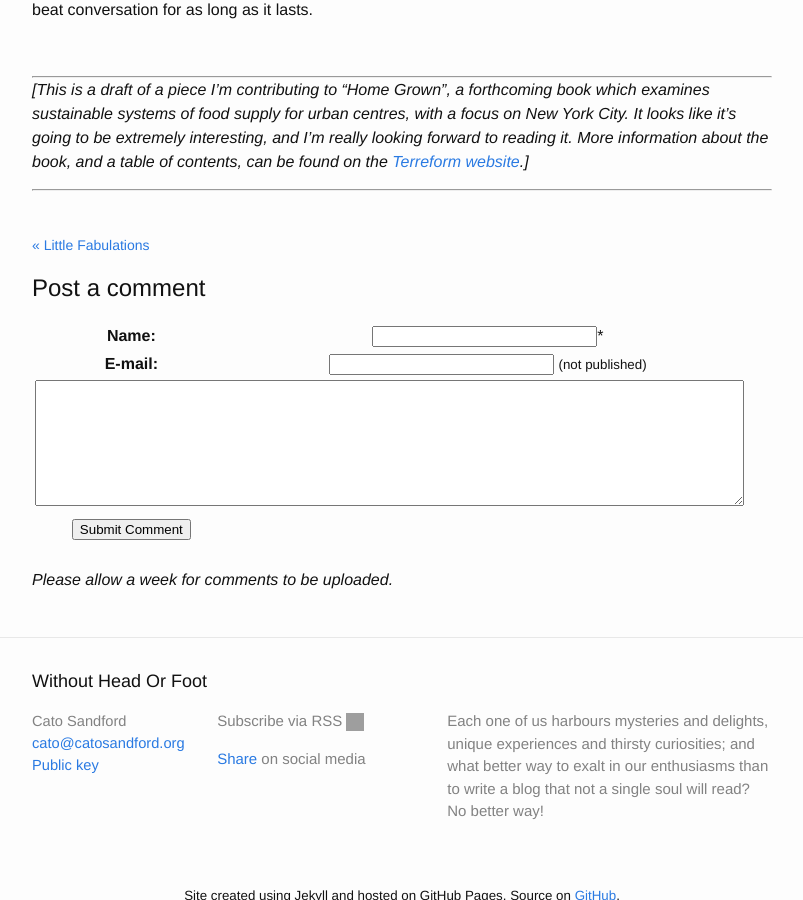
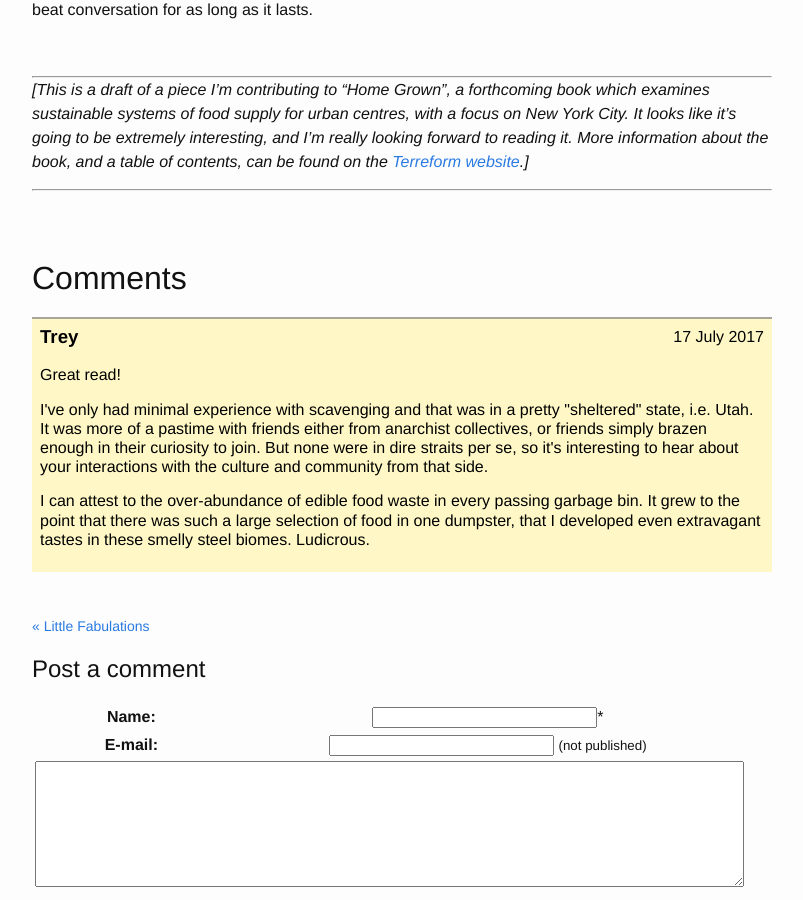
Before and after one commit to Allium/WithoutHeadOrFoot, a Jekyll site: the page built from _posts/2017-07-16-Street-Feast.md, in a window 1280 px wide and 900 px high, scrolled down 4682 px. Shown: the whole window, without its empty margins (238-1041 px from the left). Built offline with Jekyll 4.4.1, drawn with Linux system fonts in a browser that asks for light colours; comment, search, counter and statistics services are not loaded; grey boxes are pictures that could not be loaded.

Commit message:
Comment on Scavenging

```diff
--- a/_posts/2017-07-16-Street-Feast.md
+++ b/_posts/2017-07-16-Street-Feast.md
@@ -63,3 +63,23 @@ At the end of the day, it’s a small price to pay. Remembering the woman who sh
 *[This is a draft of a piece I'm contributing to "Home Grown", a forthcoming book which examines sustainable systems of food supply for urban centres, with a focus on New York City. It looks like it's going to be extremely interesting, and I'm really looking forward to reading it. More information about the book, and a table of contents, can be found on the [Terreform website](http://www.terreform.info/home-grown).]*
 
 ---
+
+
+
+<!-- ------------------------------------------------------------------------------------ -->
+
+<br><br>
+<h2>Comments</h2>
+
+
+<div class="comment" style="background-color: #FFF8C6;">
+    <span class="name">Trey</span>
+    <span class="date">17 July 2017</span>
+	<br>
+    <br>
+	<p>Great read!</p>
+
+	<p>I've only had minimal experience with scavenging and that was in a pretty "sheltered" state, i.e. Utah. It was more of a pastime with friends either from anarchist collectives, or friends simply brazen enough in their curiosity to join. But none were in dire straits per se, so it's interesting to hear about your interactions with the culture and community from that side.</p>
+
+	<p>I can attest to the over-abundance of edible food waste in every passing garbage bin. It grew to the point that there was such a large selection of food in one dumpster, that I developed even extravagant tastes in these smelly steel biomes. Ludicrous.</p>
+</div>
```
Also changed, not shown: _posts/2017-01-06-Our-Selves-And-Other-Charlatans.md (+13 -0 lines).
